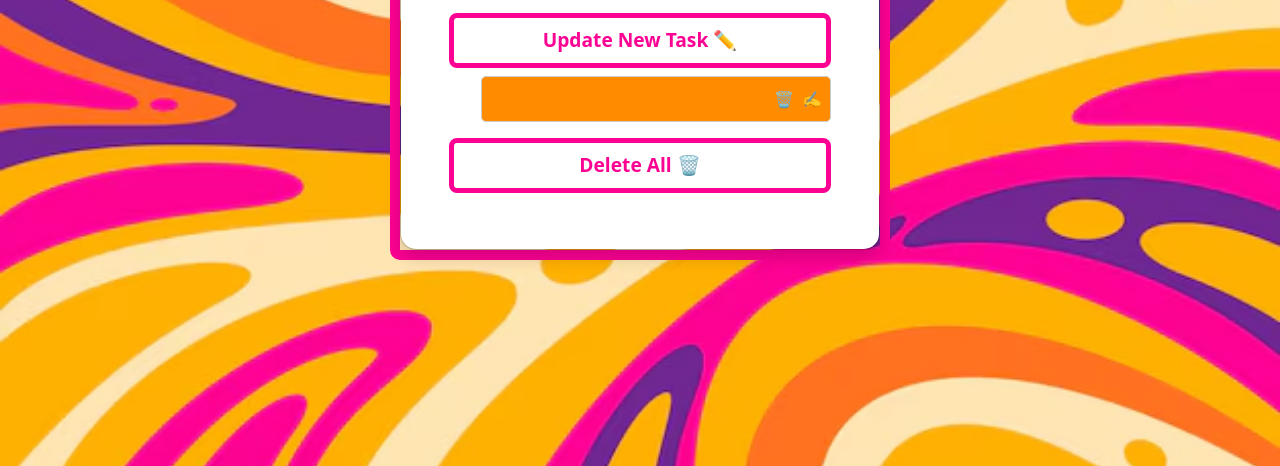
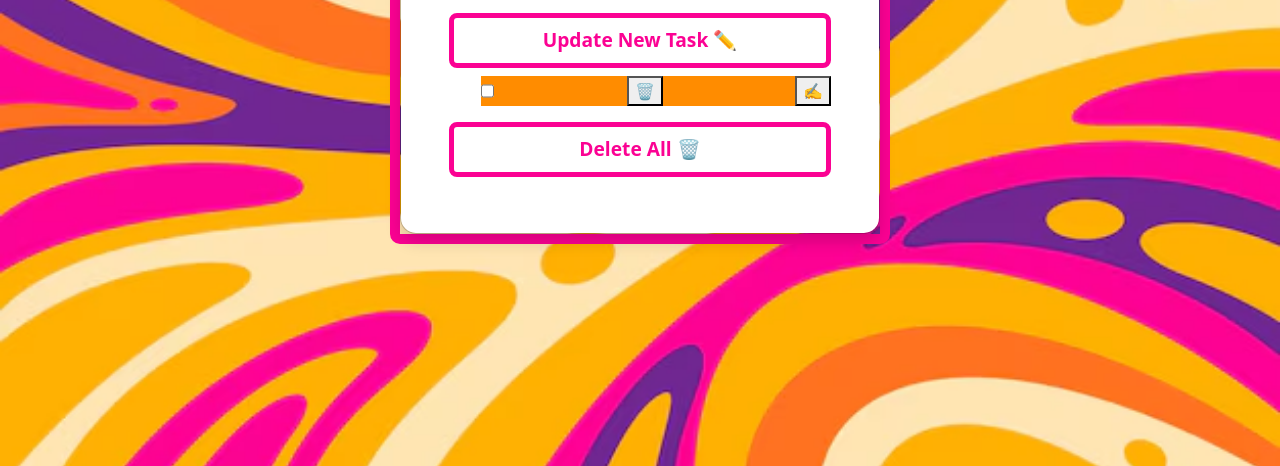
Before and after one commit to FizzaChouhan/ToDo, a plain HTML site: page index.html in a window 1280 px wide. Both pictures are taken after a click on the button "Update New Task ✏️". Shown: the part 334-800 px from the top of the page. Drawn offline with nearby package versions, Linux system fonts and the light colour scheme.

Commit message:
complete

```diff
--- a/app.js
+++ b/app.js
@@ -7,12 +7,11 @@ function addition() {
   list.appendChild(li)
 
   li.setAttribute("class", "color");
-  var taskContent = document.createElement("div");
-  taskContent.className = "task-content";
+
   var checkbox = document.createElement("input");
   checkbox.type = "checkbox";
   checkbox.setAttribute("onClick","line(this)")
-  li.appendChild(document.createTextNode(" "));
+  li.appendChild(checkbox);
 
   data.value=" "
   var dltbtn=document.createElement("button")
@@ -35,19 +34,20 @@ li.appendChild(checkbox);
 
 
 }
+
+function deleted(){
+  list.innerHTML=" "
+}
+
 function line(checkbox){
   var li = checkbox.parentElement;
+
  if(checkbox.checked){
   li.style.textDecoration="line-through";
  }else{
    li.style.textDecoration="none";
  }
 }
-function deleted(){
-  list.innerHTML=" "
-}
-
-
 
 
 function removelist(event){
--- a/style.css
+++ b/style.css
@@ -52,14 +52,9 @@ body{
 }
 
 li {
-    position: relative;
-    padding: 10px 80px 10px 10px;
-    margin-bottom: 10px;
-    list-style-type: square;
-    background-color: #f4f4f4;
-    border-radius: 5px;
-    border: 1px solid #ccc;
-    overflow: hidden;
+    display: flex;
+    justify-content: space-between;
+
 }
 .task-content {
     display: flex;
@@ -67,29 +62,14 @@ li {
     flex-grow: 1;
 }
 
-/* Add some margin to the checkbox */
-.task-content input[type="checkbox"] {
-    margin-right: 10px;
-}
+
 .delete-btn {
-    position: absolute;
-    right: 30px;
-    top: 50%;
-    transform: translateY(-50%);
-    background: transparent;
-    border: none;
-    cursor: pointer;
+   text-decoration: none;
 }
 
 
 .edit-btn {
-    position: absolute;
-    right: 2px;
-    top: 50%;
-    transform: translateY(-50%);
-    background: transparent;
-    border: none;
-    cursor: pointer;
+
 }
 
 
```
